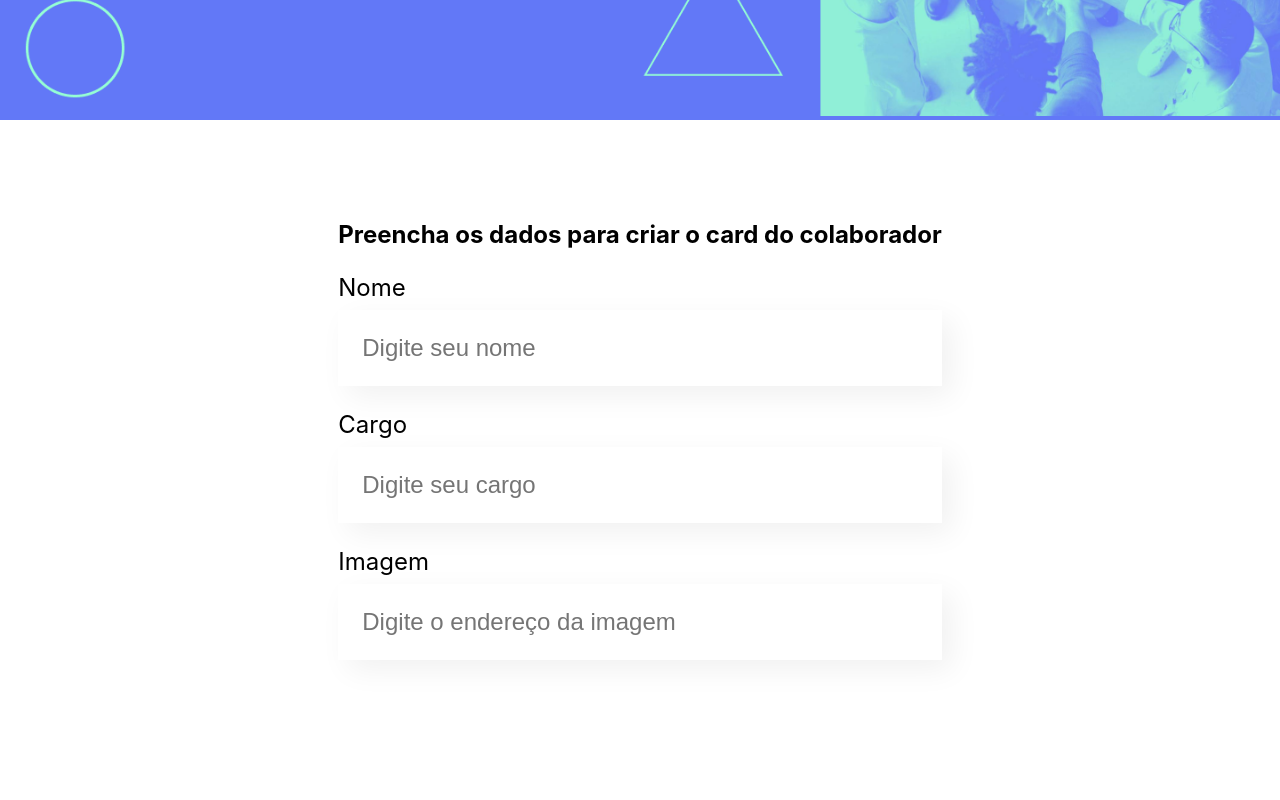
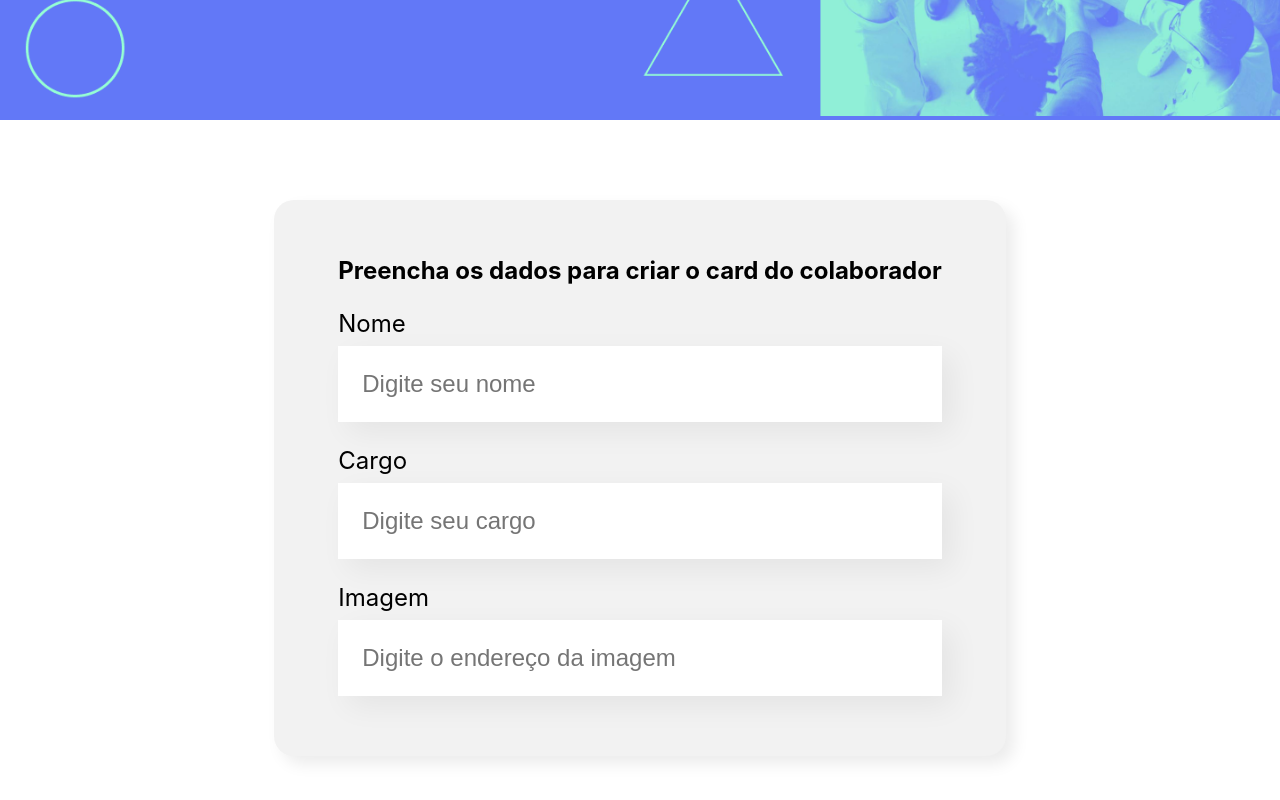
Before and after one commit to RonaldAlexMartins/organo, a React (Create React App) app: page / in a window 1280 px wide. Shown: the part 378-1178 px from the top of the page. Before the commit the page ends 1142 px from the top, so only its background shows below. Built offline with nearby package versions, Linux system fonts and the light colour scheme.

Commit message:
estilizando formulario

```diff
--- a/src/componentes/Formulario/Formulario.css
+++ b/src/componentes/Formulario/Formulario.css
@@ -6,4 +6,8 @@
 
 .formulario form{
   max-width: 80%;
+  background-color: #f2f2f2;
+  border-radius: 20px;
+  padding: 36px 64px;
+  box-shadow: 8px 8px 16px rgba(0, 0, 0, 0.08);
 }
```
